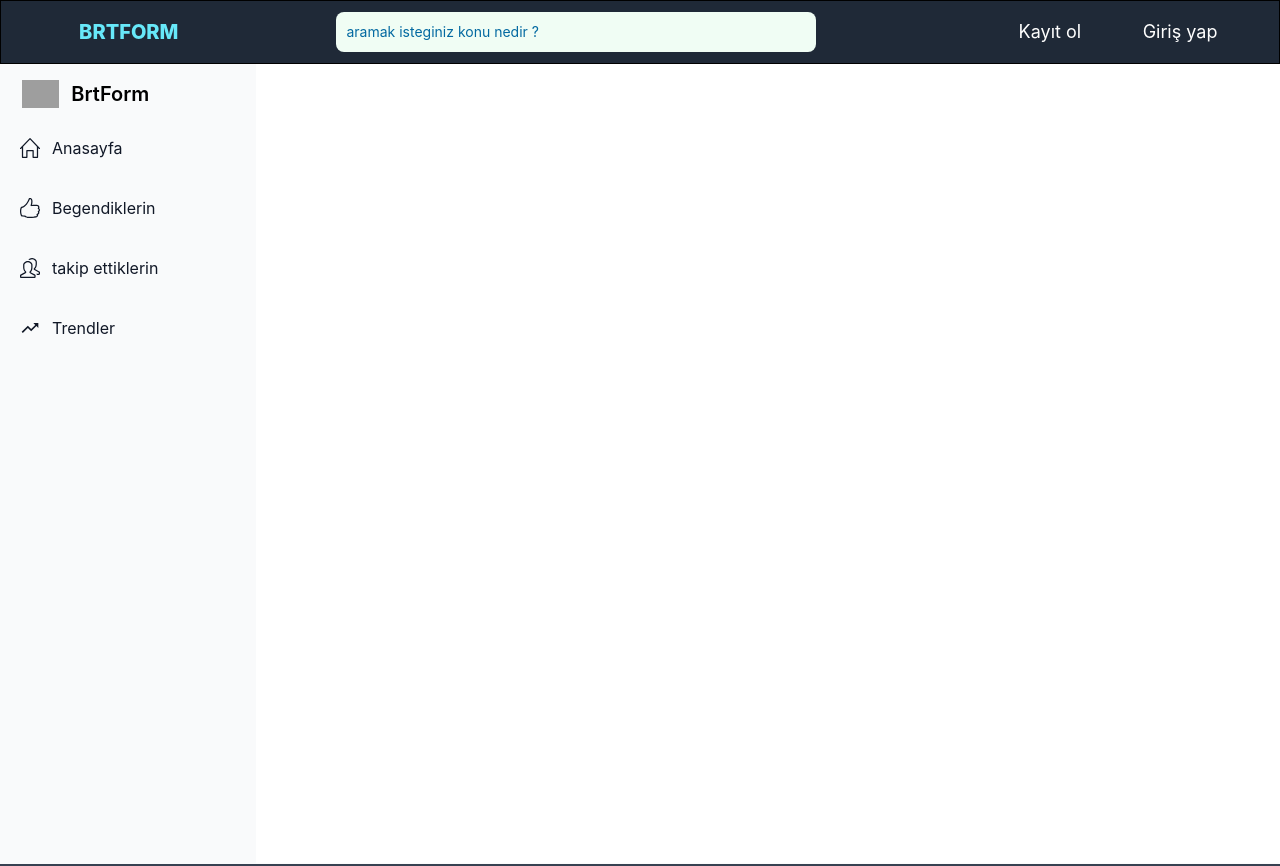
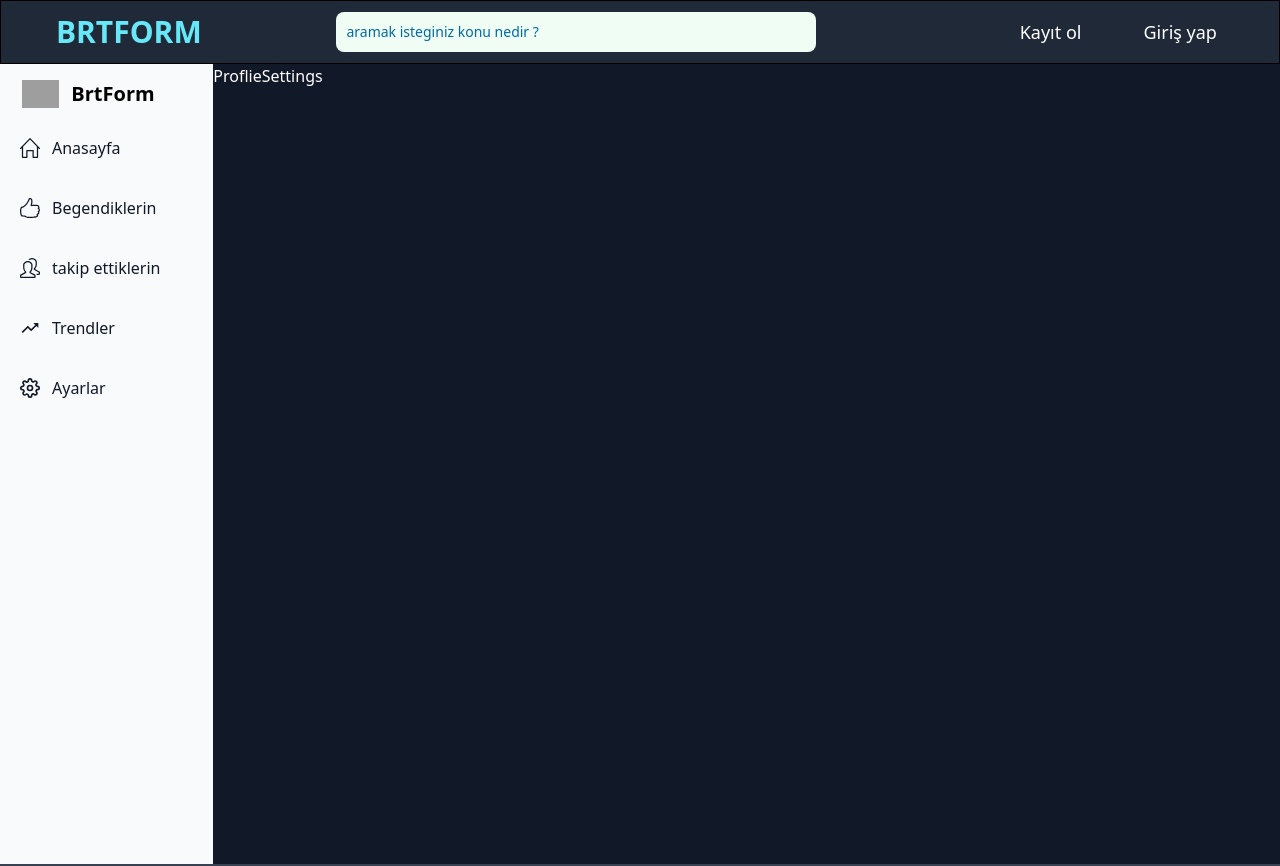
Before and after one commit to Berat-Ozgen/mern-forum, a React (Create React App) app in the folder client/: page /profile/settings/1 in a window 1280 px wide. Shown: the top 866 px of the page. Built offline with nearby package versions, Linux system fonts and the light colour scheme; grey boxes are pictures that could not be loaded.

Commit message:
add page profile settings
add page profile settings

```diff
--- a/client/src/App.tsx
+++ b/client/src/App.tsx
@@ -7,6 +7,7 @@ import Register from "./pages/Register";
 import Login from "./pages/Login";
 import ProfilePages from "./pages/ProfilePages";
 import QuestionPage from "./pages/QuestionPage";
+import ProflieSettings from "./pages/ProflieSettings";
 
 const App: React.FC = (): JSX.Element => {
   return (
@@ -20,6 +21,10 @@ const App: React.FC = (): JSX.Element => {
             <Route path="/register" element={<Register />} />
             <Route path="/login" element={<Login />} />
             <Route path="/profile/:username" element={<ProfilePages />} />
+            <Route
+              path="/profile/settings/:username"
+              element={<ProflieSettings />}
+            />
             <Route path="/questionpage/:id" element={<QuestionPage />} />
           </Routes>
         </div>
--- a/client/src/apiFetch/profilePagesFetch.ts
+++ b/client/src/apiFetch/profilePagesFetch.ts
@@ -7,6 +7,8 @@ export const apiGetAUsers = async (username:string):Promise<any> => {
     return await createAxios()
     .get(`/api/users/get-user?username=${username}`)
 }
+
+
 
 // kullanıcın postlarını getirir
 export const apiGetSelfUsersPosts = async (username:string):Promise<any> => {
--- a/client/src/components/navbar/Navbar.tsx
+++ b/client/src/components/navbar/Navbar.tsx
@@ -39,7 +39,7 @@ const Navbar: React.FC = () => {
   return (
     <div className="flex justify-around items-center h-16 ali w-full bg-gray-800 border border-black ">
       <div
-        className="flex-[2] text-center text-cyan-300 font-extrabold  text-xl"
+        className="flex-[2] text-center cursor-pointer text-cyan-300 font-semibold  text-3xl"
         onClick={() => navigate("/")}
       >
         BRTFORM
--- a/client/src/components/sidebar/Sidebar.tsx
+++ b/client/src/components/sidebar/Sidebar.tsx
@@ -1,6 +1,8 @@
 import { SlHome, SlLike, SlPeople } from "react-icons/sl";
 import { MdTrendingUp } from "react-icons/md";
 import { CgProfile } from "react-icons/cg";
+import { FiSettings } from "react-icons/fi";
+
 import { Link } from "react-router-dom";
 import { useAppSelector, useAppDispatch } from "../../reduxHooks/storeHook";
 
@@ -63,6 +65,15 @@ const Sidebar: React.FC = (): JSX.Element => {
               </Link>
             </li>
           )}
+          <li>
+            <Link
+              to={`/profile/settings/${userInformation?.username}`}
+              className="flex items-center p-2 text-base font-normal text-gray-900 rounded-lg dark:text-white hover:bg-gray-100 dark:hover:bg-gray-700 mb-5"
+            >
+              <FiSettings size={20} />
+              <span className="flex-1 ml-3 whitespace-nowrap">Ayarlar</span>
+            </Link>
+          </li>
         </ul>
       </div>
     </aside>
--- a/client/src/index.css
+++ b/client/src/index.css
@@ -15,14 +15,4 @@ html {
 body {
   height: 100%;
   margin: 0;
-  font-family: -apple-system, BlinkMacSystemFont, "Segoe UI", "Roboto", "Oxygen",
-    "Ubuntu", "Cantarell", "Fira Sans", "Droid Sans", "Helvetica Neue",
-    sans-serif;
-  -webkit-font-smoothing: antialiased;
-  -moz-osx-font-smoothing: grayscale;
 }
-
-code {
-  font-family: source-code-pro, Menlo, Monaco, Consolas, "Courier New",
-    monospace;
-}
--- /dev/null
+++ b/client/src/pages/ProflieSettings.tsx
@@ -0,0 +1,7 @@
+import React from "react";
+
+const ProflieSettings = () => {
+  return <div className=" w-full bg-gray-900 text-white">ProflieSettings</div>;
+};
+
+export default ProflieSettings;
--- a/client/src/reduxSlice/fetchSlice/loginUserSlice.ts
+++ b/client/src/reduxSlice/fetchSlice/loginUserSlice.ts
@@ -33,7 +33,7 @@ interface IState {
 
 const userData = localStorage.getItem("user");
 
-const initialState: IState = {
+const initialState:IState = {
   userInformation: userData ? JSON.parse(userData) : null,
 };
 
```
